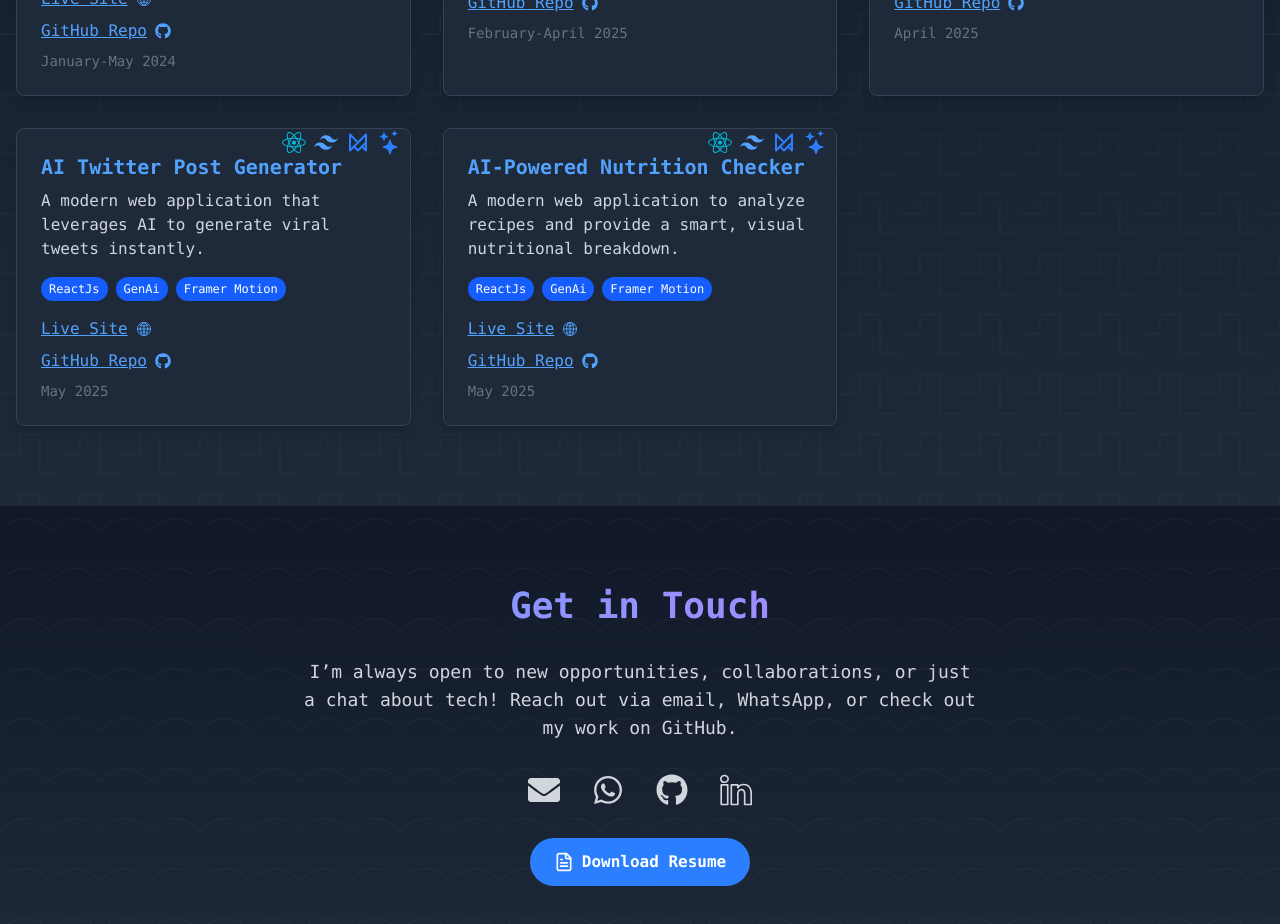
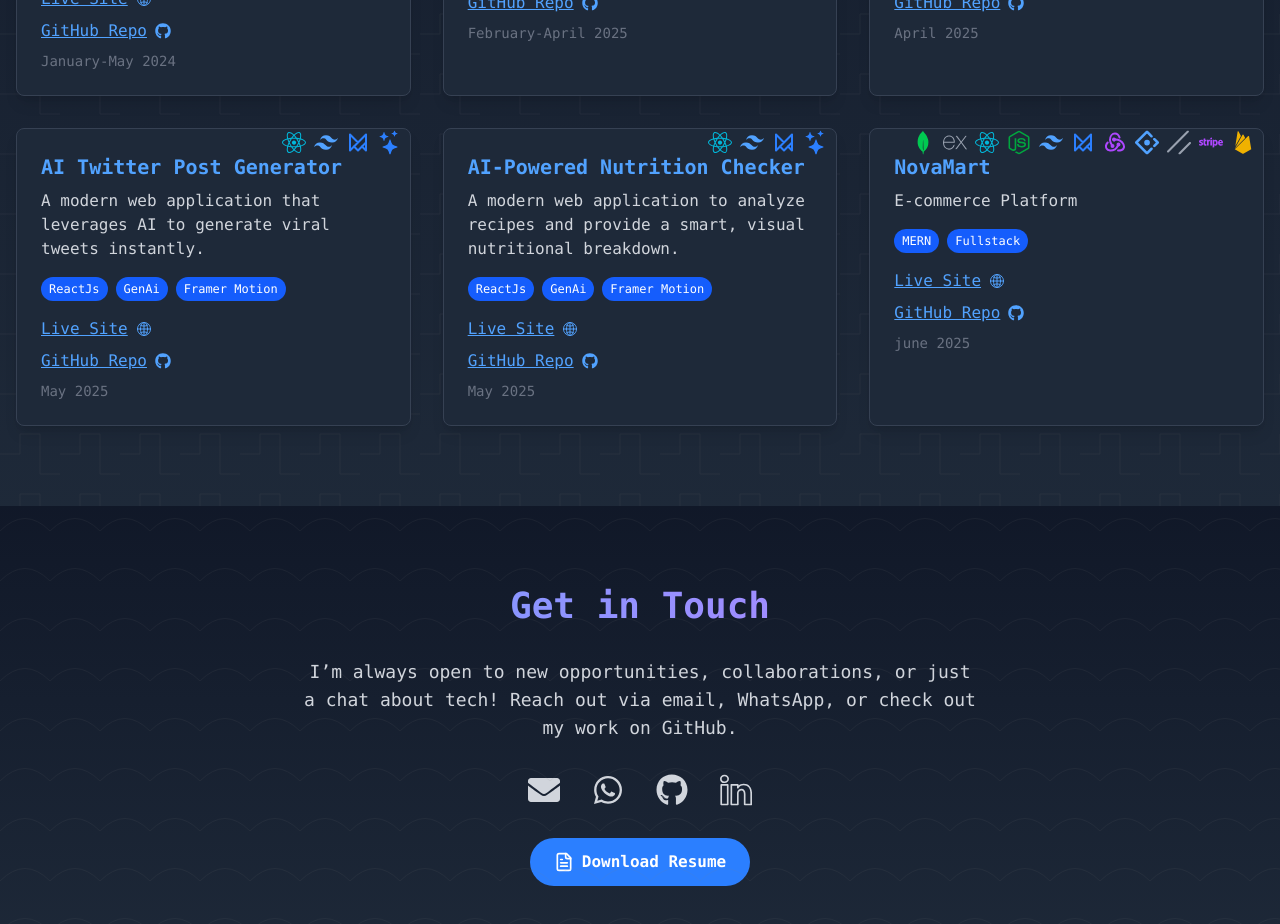
Before and after one commit to PavilionRYZ/Subhra.dev, a React (Vite) app: page / in a window 1280 px wide. Shown: the part 3580-4504 px from the top of the page. Built offline with nearby package versions, Linux system fonts and the light colour scheme.

Commit message:
feat(Projects): add NovaMart project with new tech icons
Add new e-commerce project NovaMart to the projects list along with required technology icons (ShadcnUI, Stripe, Firebase). Update existing project links to maintain consistency.

```diff
--- a/src/components/Projects.jsx
+++ b/src/components/Projects.jsx
@@ -4,10 +4,11 @@ import {
   FaNodeJs,
   FaFigma,
   FaGithub,
+  FaStripe
 } from "react-icons/fa";
-import { SiMongodb, SiExpress, SiTailwindcss, SiAdobexd, SiAntdesign } from "react-icons/si";
+import { SiMongodb, SiExpress, SiTailwindcss, SiAdobexd, SiAntdesign, SiShadcnui } from "react-icons/si";
 import { TbBrandFramerMotion, TbBrandRedux } from "react-icons/tb";
-import { IoGlobeOutline } from "react-icons/io5";
+import { IoGlobeOutline, IoLogoFirebase } from "react-icons/io5";
 import { BsStars } from "react-icons/bs";
 
 // Project data with tech tags, icons, and links
@@ -115,6 +116,28 @@ const projects = [
       <BsStars className="w-6 h-6 text-blue-500" />
     ]
   },
+  {
+    title: "NovaMart",
+    description: "E-commerce Platform",
+    liveLink: "https://novamart-zeta.vercel.app/",
+    githubLink: "https://github.com/PavilionRYZ/NovaMart.github.io",
+    date: "june 2025",
+    tags: ["MERN", "Fullstack"],
+    icons: [
+      <SiMongodb className="w-6 h-6 text-green-500" />,
+      <SiExpress className="w-6 h-6 text-gray-400" />,
+      <FaReact className="w-6 h-6 text-cyan-500" />,
+      <FaNodeJs className="w-6 h-6 text-green-600" />,
+      <SiTailwindcss className="w-6 h-6 text-blue-400" />,
+      <TbBrandFramerMotion className="w-6 h-6 text-blue-500" />,
+      <TbBrandRedux className="w-6 h-6 text-purple-500" />,
+      <SiAntdesign className="w-6 h-6 text-blue-400" />,
+      <SiShadcnui className="w-6 h-6 text-gray-400" />,
+      <FaStripe className="w-6 h-6 text-purple-500" />,
+      <IoLogoFirebase className="w-6 h-6 text-yellow-500" />,
+    ],
+  },
+
 
 ];
 
```
